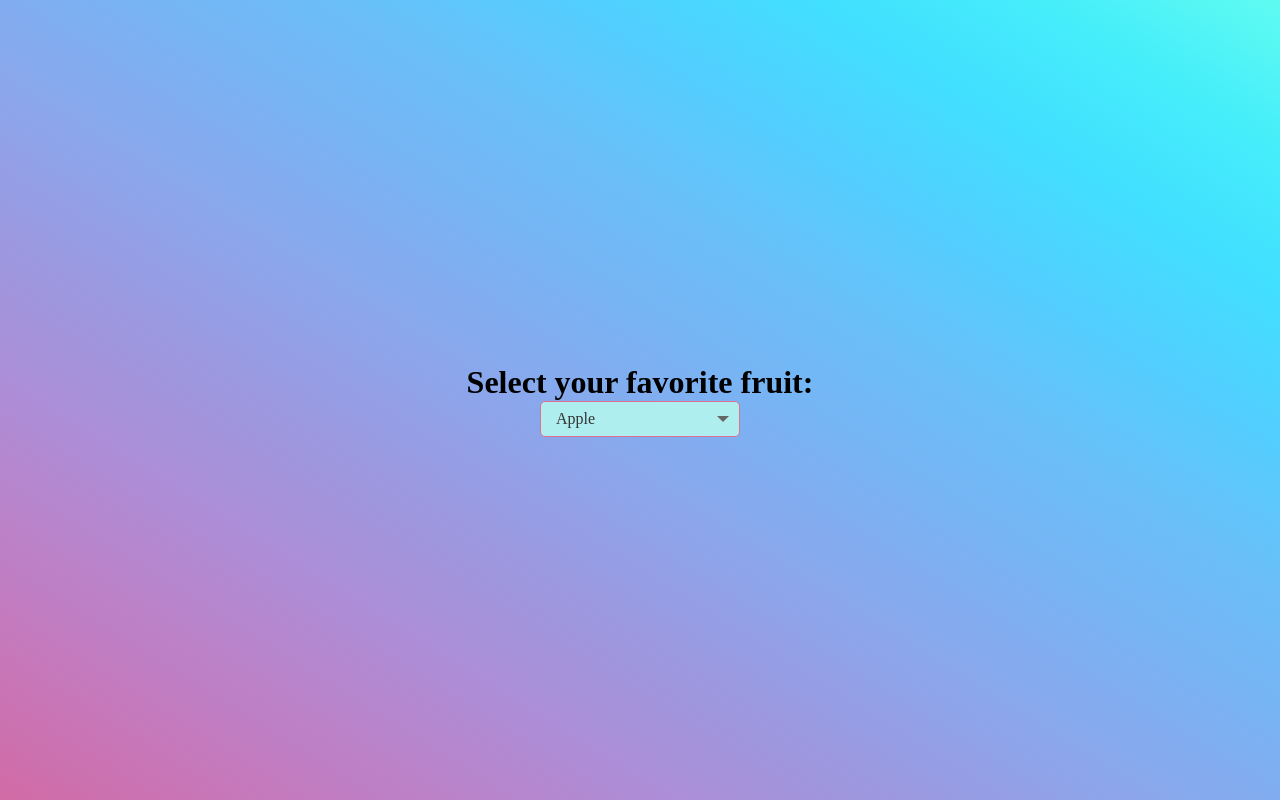
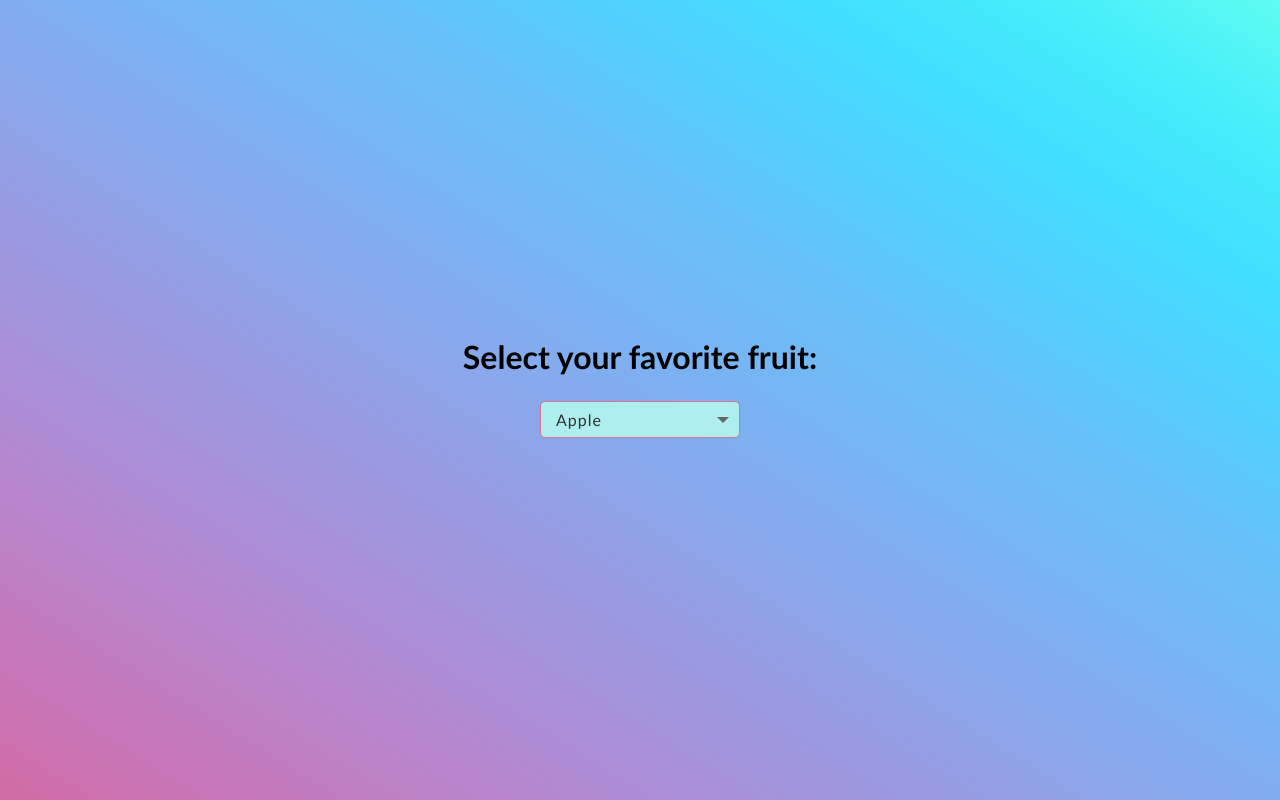
Before and after one commit to rcncln/custom-select, a plain HTML site: page index.html in a window 1280 px wide. Drawn offline with Linux system fonts and the light colour scheme.

Commit message:
added font-family

```diff
--- a/styles.css
+++ b/styles.css
@@ -27,11 +27,14 @@ body {
   );
   background-repeat: no-repeat;
   height: 100vh;
+  font-family: 'Gill Sans', 'Gill Sans MT', Calibri, 'Trebuchet MS', sans-serif;
 }
 
 .custom-select-wrapper {
   position: relative;
   width: 200px;
+  margin: 25px;
+  letter-spacing: 1px;
 }
 
 .custom-select {
```
